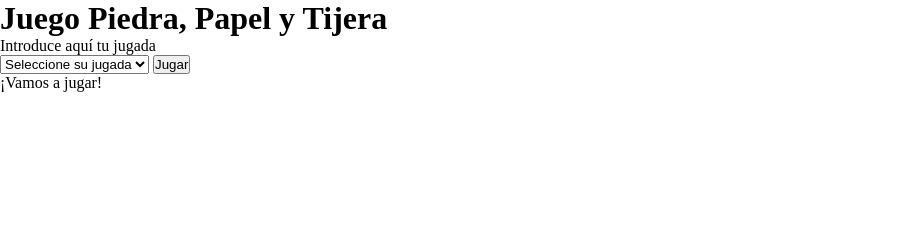
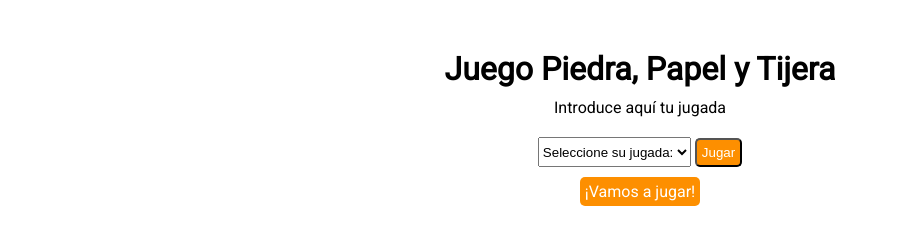
Before and after one commit to irenegwodak/paper-rock-scissors-javascript, a plain HTML site: page index.html in a window 1280 px wide. Shown: the whole page, without its empty margins (0-898 px from the left). Drawn offline with Linux system fonts and the light colour scheme.

Commit message:
add styles

```diff
--- a/css/style.css
+++ b/css/style.css
@@ -8,4 +8,29 @@ html {
 }
 body{
   font-size: 1.6rem;
+  font-family: "Roboto", sans-serif;
 }
+.main {
+  padding: 5rem;
+  display: flex;
+  flex-direction: column;
+  align-items: center;
+  text-align: center;
+}
+.label, .playing-container, .print-result {
+  padding: 1rem;
+}
+.select{
+  height: 3rem;
+}
+.button, .print-result {
+  padding: 0.5rem;
+  border-radius: 0.5rem;
+  background-color: rgb(253, 143, 0);
+  color: white;
+}
+.button:hover{
+  transition: background-color 0.2s;
+  background-color: rgb(82, 48, 4);
+  cursor: pointer;
+}
--- a/index.html
+++ b/index.html
@@ -3,23 +3,29 @@
   <head>
     <meta charset="UTF-8" />
     <meta name="viewport" content="width=device-width, initial-scale=1.0" />
+    <link rel="preconnect" href="https://fonts.googleapis.com" />
+    <link rel="preconnect" href="https://fonts.gstatic.com" crossorigin />
+    <link
+      href="https://fonts.googleapis.com/css2?family=Roboto+Slab:wght@700&family=Roboto:wght@300;400&display=swap"
+      rel="stylesheet"
+    />
     <link rel="stylesheet" href="./css/style.css" />
     <title>PIEDRA PAPEL Y TIJERAS</title>
   </head>
   <body>
-    <main>
+    <main class="main">
       <h1>Juego Piedra, Papel y Tijera</h1>
-      <label for="user-move">Introduce aquí tu jugada</label>
-      <div>
-        <select name="" id="user-move" class="js-select">
-          <option value="">Seleccione su jugada</option>
+      <label for="user-move" class="label">Introduce aquí tu jugada</label>
+      <div class="playing-container">
+        <select name="" id="user-move" class="js-select select">
+          <option value="">Seleccione su jugada:</option>
           <option value="rock">Piedra</option>
           <option value="paper">Papel</option>
           <option value="scissors">Tijera</option>
         </select>
-        <button class="js-button">Jugar</button>
+        <button class="js-button button">Jugar</button>
       </div>
-      <p class="js-print-result">¡Vamos a jugar!</p>
+      <p class="js-print-result print-result">¡Vamos a jugar!</p>
 
     </main>
     <script type="text/javascript" src="./js/main.js"></script>
```
